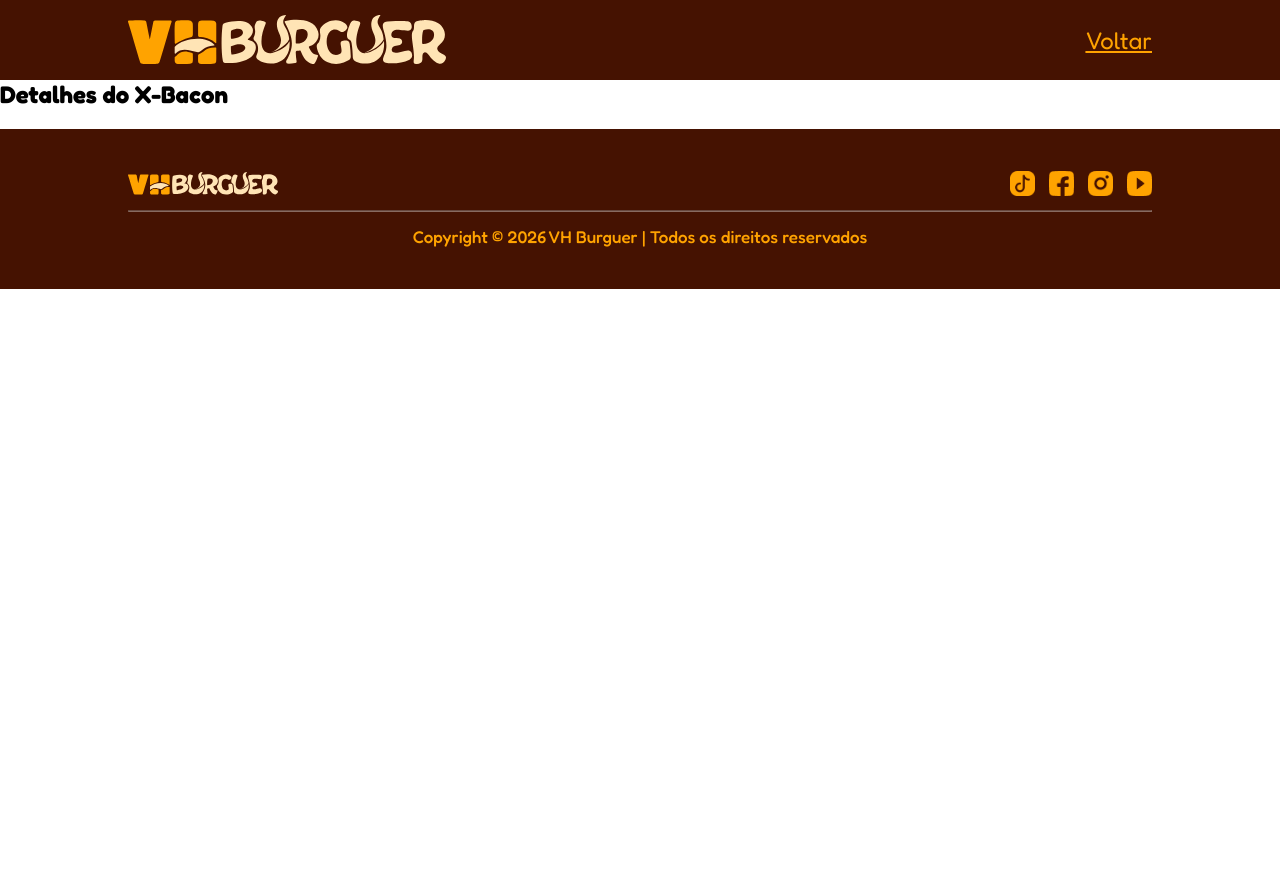
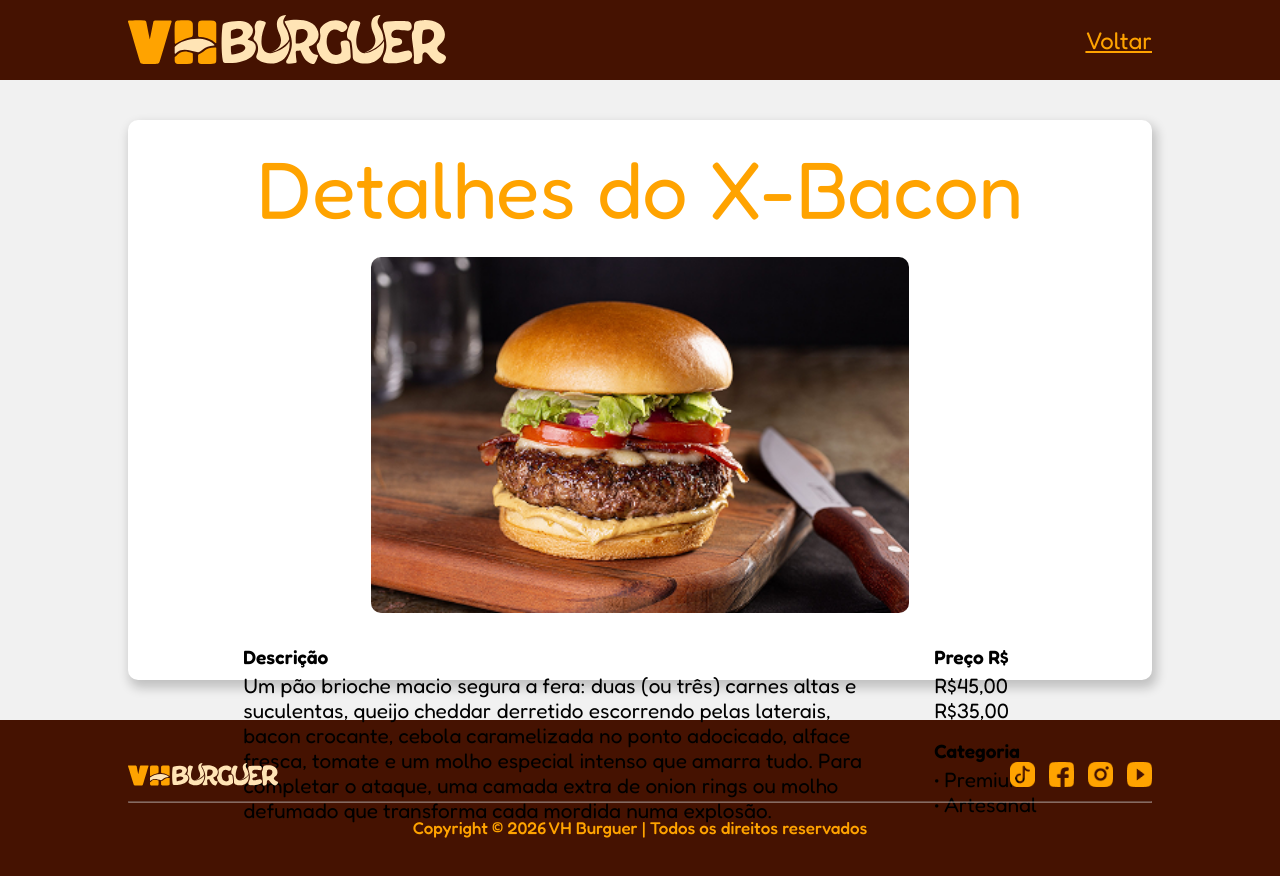
Before and after one commit to Queiroz754/VHBurguer-Next-, a Next.js app: page /detalhe-produto in a window 1280 px wide. Shown: the top 876 px of the page. Before the commit the page ends 800 px from the top, so only its background shows below. Built offline with nearby package versions, Linux system fonts and the light colour scheme.

Commit message:
:sparkles: Feat: Terminando a page detalhe-produto

```diff
--- a/src/components/card-produto/card-produto.module.css
+++ b/src/components/card-produto/card-produto.module.css
@@ -9,7 +9,7 @@
     border-radius: 20px;
     overflow: hidden;
     background-color:var(--vinho);
-    box-shadow: 3px 6px 11px 2px rgba(0,0,0,0.2);
+    box-shadow: var(--box-shadow);
 }
 
 #container_card div {
--- a/src/pages/detalhe-produto/detalhe-produto.module.css
+++ b/src/pages/detalhe-produto/detalhe-produto.module.css
@@ -0,0 +1,64 @@
+#main{
+    height: 80vh;
+    background-color: var(--fundo-claro);
+    display: flex;
+    justify-content: center;
+    align-items: center;
+}
+
+#card_detalhe {
+    background-color: white;
+    height: 70vh;
+    width: 80vw;
+    display: flex;
+    flex-direction: column;
+    padding: 2.5vh 5vw;
+
+    border-radius: 10px;
+    box-shadow: var(--box-shadow);
+}
+
+#titulo_detalhe{
+    color: var(--laranja-destaque);
+    font-size: 5rem;
+    font-weight: 400;
+    margin-bottom:  2.5vh ;
+    text-align: center;
+}
+
+#card_detalhe_img{
+    width: 60%;
+    min-width: 350px;
+    align-self: center;
+}
+
+#card_detalhe_img img {
+    display: block;
+    width: 100%;
+    height: auto;
+    border-radius: 10px;
+}
+
+#info_produto {
+    margin: 4vh 4vw;
+    display: flex;
+    justify-content: space-between;
+}
+
+#descricao{
+    width: 80%;
+}
+
+.titulo{
+    margin-bottom: .5vh;
+    font-size: 1.2rem;
+    font-weight: 600;
+}
+
+.conteudo{
+    font-size: 1.3rem;
+}
+
+#categoria{
+    margin-top: 2vh;
+}
--- a/src/pages/detalhe-produto/index.tsx
+++ b/src/pages/detalhe-produto/index.tsx
@@ -6,9 +6,32 @@ const DetalheProduto = () => {
         <>
             <SubHeader/>
             <main id={styles.main}>
-            <section id={styles.container_detalhe_produto}>
-                <h1 id="titulo_detalhe">Detalhes do X-Bacon</h1>
-                <img src="" alt="" />
+            <section id={`${styles.container_detalhe_produto} layout_guide`}>
+                <article id={styles.card_detalhe}>
+                <h1 id={styles.titulo_detalhe}>Detalhes do X-Bacon</h1>
+                <figure id={styles.card_detalhe_img}>
+                    <img src="/imgs/hamburguerAlcatraComBacon_1-scaled 1.png" alt="Hamburger alcatra com baicon em cima de uma  " />
+                </figure>
+                <div id={styles.info_produto}>
+                    <div id={styles.descricao}>
+                        <p className={styles.titulo}>Descrição</p>
+                        <p className={styles.conteudo}>Um pão brioche macio segura a fera: duas (ou três) carnes altas e suculentas, queijo cheddar derretido escorrendo pelas laterais, bacon crocante, cebola caramelizada no ponto adocicado, alface fresca, tomate e um molho especial intenso que amarra tudo. Para completar o ataque, uma camada extra de onion rings ou molho defumado que transforma cada mordida numa explosão.</p>
+                    </div>
+                    <aside id={styles.info_valor_categoria}>
+                        <div id={styles.preco}>
+                            <p className={styles.titulo}>Preço R$</p>
+                            <p className={styles.conteudo}><p id={styles.preco_antigo}>R$45,00</p>R$35,00</p>
+                        </div>
+                        <div id={styles.categoria}>
+                            <p className={styles.titulo}>Categoria</p>
+                            <div>
+                                <p className={styles.conteudo}>• Premium</p>
+                                <p className={styles.conteudo}>• Artesanal</p>
+                            </div>
+                        </div>
+                    </aside>
+                </div>
+                </article>
             </section>
             </main>
             <Footer/>
--- a/src/styles/globals.css
+++ b/src/styles/globals.css
@@ -12,13 +12,14 @@
     --laranja-destaque: #FFA300;
     --vinho: #451201;
     --fonte-escura: #000000;
+    --txt-branco: #ffffff;
 
-    --txt-branco: #ffffff;
     --tamanho-titulo: 60px;
     --tamanho-titulo-responsivo: 35px;
     --tamanho-subtitulo: 50px;
     --tamanho-texto-btn: 17px;
     --fonte-texto: 17px;
+    --box-shadow: 3px 6px 11px 2px rgba(0,0,0,0.2);
 }
 
 .layout_guide{
```
Also changed, not shown: 1 other file (tests, documents, lock files or other folders).
